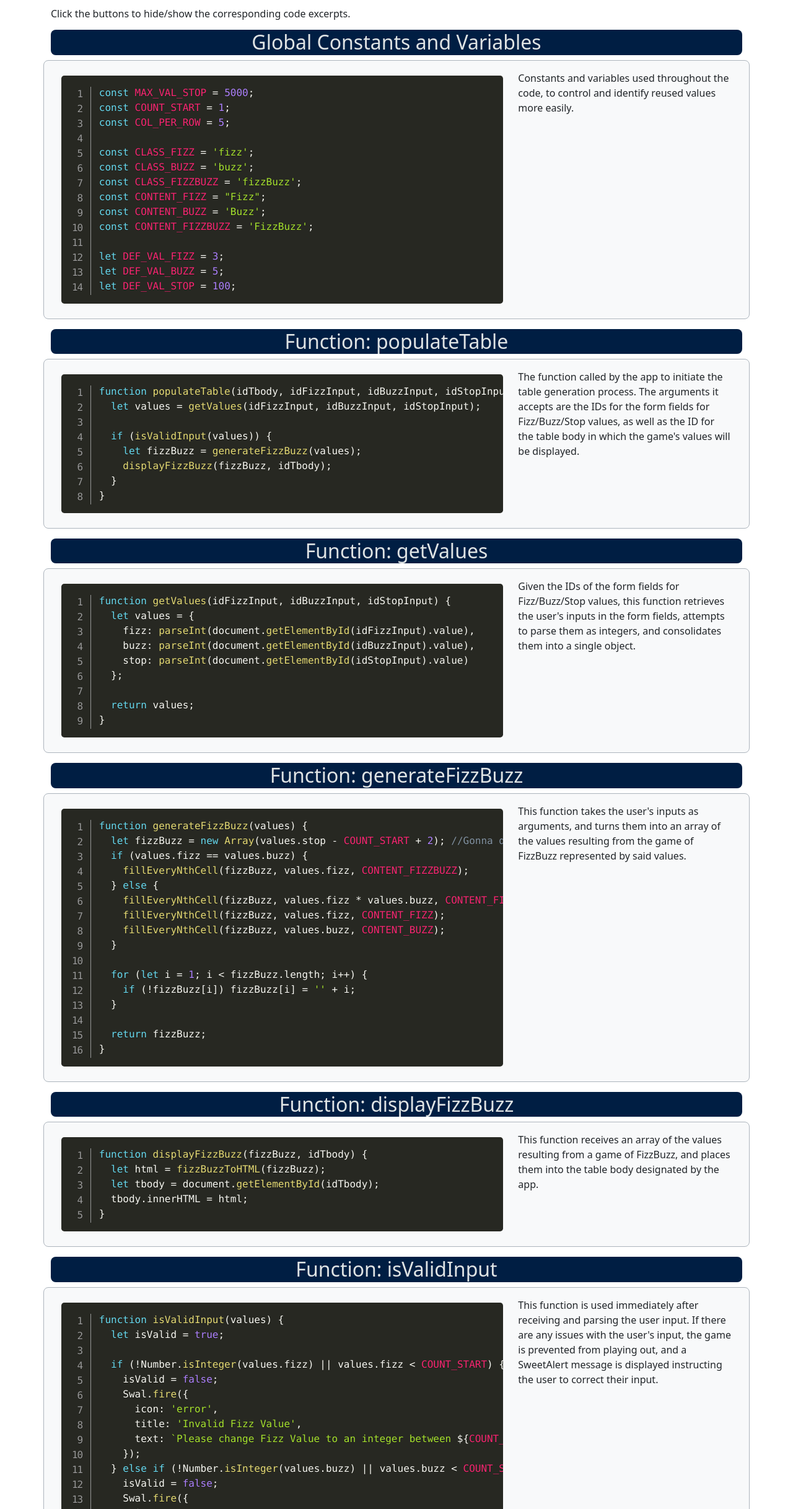
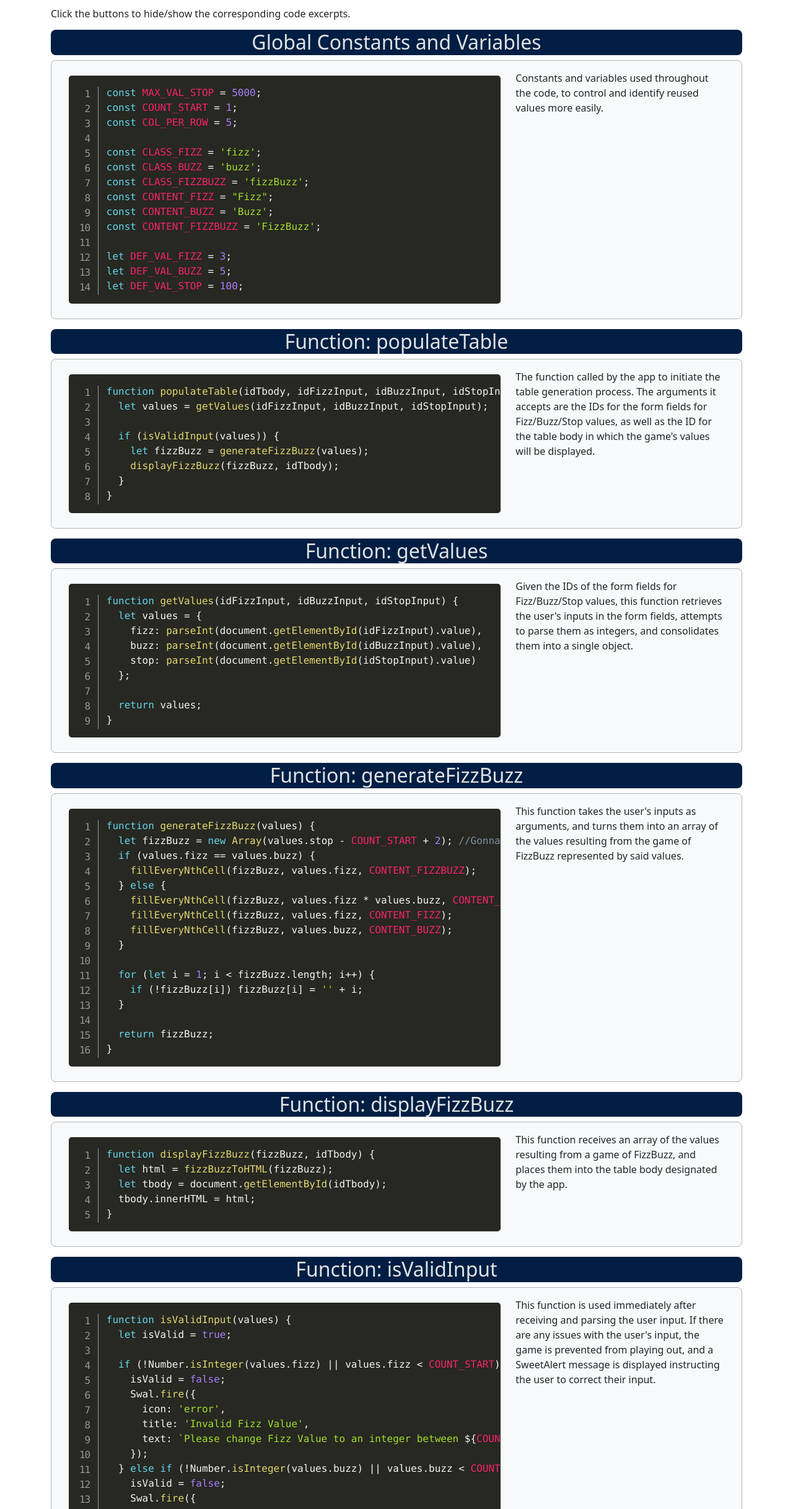
Before and after one commit to jelekdahl/GuardianFizzBuzz, a plain HTML site: page code.html in a window 1280 px wide. Shown: the part 125-2560 px from the top of the page at 62% size. Drawn offline with nearby package versions, Linux system fonts and the light colour scheme.

Commit message:
Fixed width of code containers

```diff
--- a/code.html
+++ b/code.html
@@ -82,7 +82,7 @@
     </div>
 
     <!-- Global Constants and Variables -->
-    <div class="row">
+    <div>
       <div>
         <button class="codeHeader h2 border-0 rounded-3 w-100" type="button" data-bs-toggle="collapse"
           href="#codeConstLet" aria-expanded="false" aria-controls="codeConstLet">
@@ -123,7 +123,7 @@
     </div>
 
     <!-- Function: populateTable -->
-    <div class="row">
+    <div>
       <div>
         <button class="codeHeader h2 border-0 rounded-3 w-100" type="button" data-bs-toggle="collapse"
           href="#codePopTable" aria-expanded="false" aria-controls="codePopTable">
@@ -159,7 +159,7 @@
     </div>
 
     <!-- getValues -->
-    <div class="row">
+    <div>
       <div>
         <button class="codeHeader h2 border-0 rounded-3 w-100" type="button" data-bs-toggle="collapse"
           href="#codeGetValues" aria-expanded="false" aria-controls="codeGetValues">
@@ -196,7 +196,7 @@
     </div>
 
     <!-- generateFizzBuzz -->
-    <div class="row">
+    <div>
       <div>
         <button class="codeHeader h2 border-0 rounded-3 w-100" type="button" data-bs-toggle="collapse"
           href="#codeGenerateFizzBuzz" aria-expanded="false" aria-controls="codeGenerateFizzBuzz">
@@ -240,7 +240,7 @@
     </div>
 
     <!-- displayFizzBuzz -->
-    <div class="row">
+    <div>
       <div>
         <button class="codeHeader h2 border-0 rounded-3 w-100" type="button" data-bs-toggle="collapse"
           href="#codeDisplayFizzBuzz" aria-expanded="false" aria-controls="codeDisplayFizzBuzz">
@@ -272,7 +272,7 @@
     </div>
 
     <!-- isValidInput -->
-    <div class="row">
+    <div>
       <div>
         <button class="codeHeader h2 border-0 rounded-3 w-100" type="button" data-bs-toggle="collapse"
           href="#codeIsValidInput" aria-expanded="false" aria-controls="codeIsValidInput">
@@ -328,7 +328,7 @@
     </div>
 
     <!-- fillEveryNthCell -->
-    <div class="row">
+    <div>
       <div>
         <button class="codeHeader h2 border-0 rounded-3 w-100" type="button" data-bs-toggle="collapse"
           href="#codeFillEveryNthCell" aria-expanded="false" aria-controls="codeFillEveryNthCell">
@@ -361,7 +361,7 @@
     </div>
 
     <!-- fizzBuzzToHTML -->
-    <div class="row">
+    <div>
       <div>
         <button class="codeHeader h2 border-0 rounded-3 w-100" type="button" data-bs-toggle="collapse"
           href="#codeFizzBuzzToHTML" aria-expanded="false" aria-controls="codeFizzBuzzToHTML">
```
